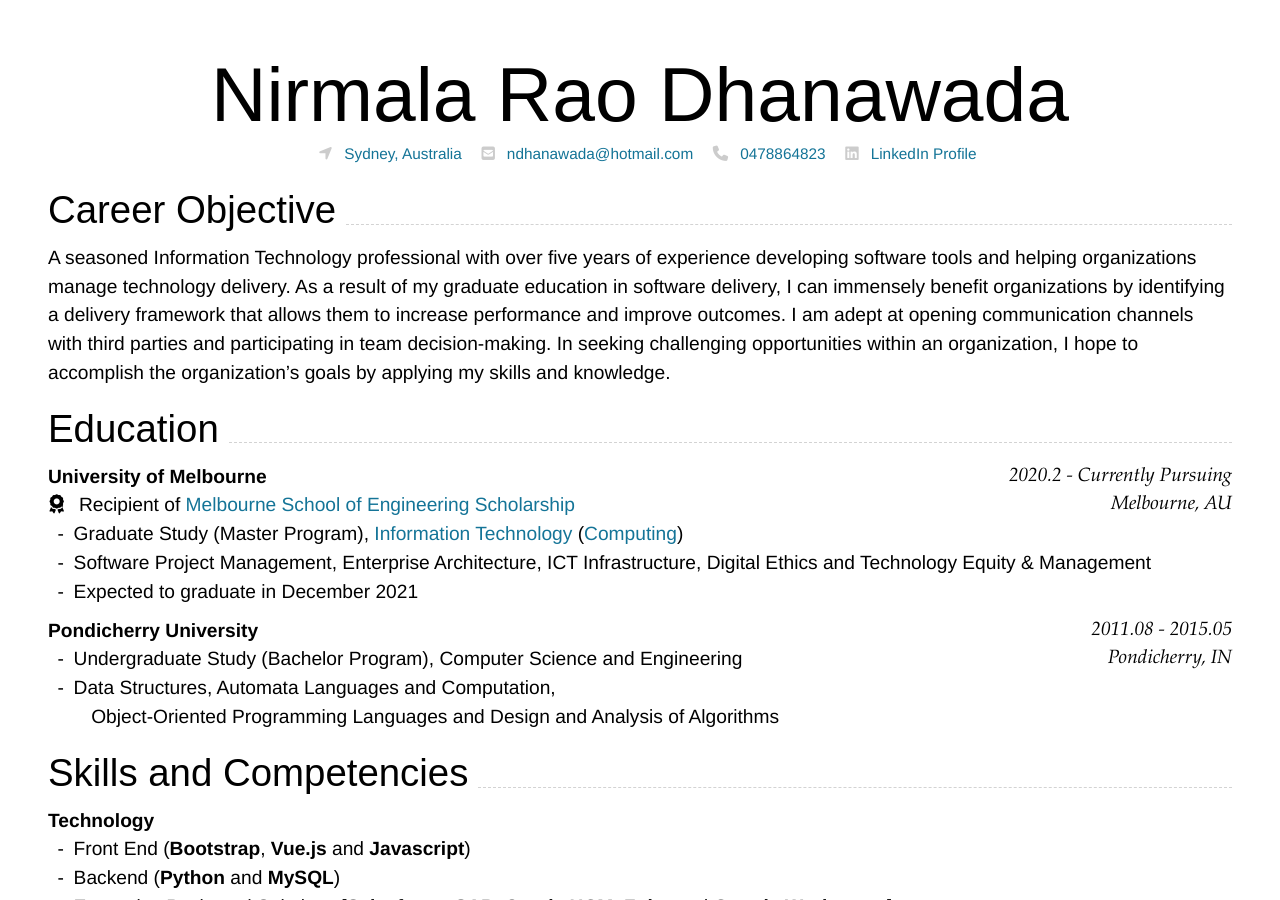
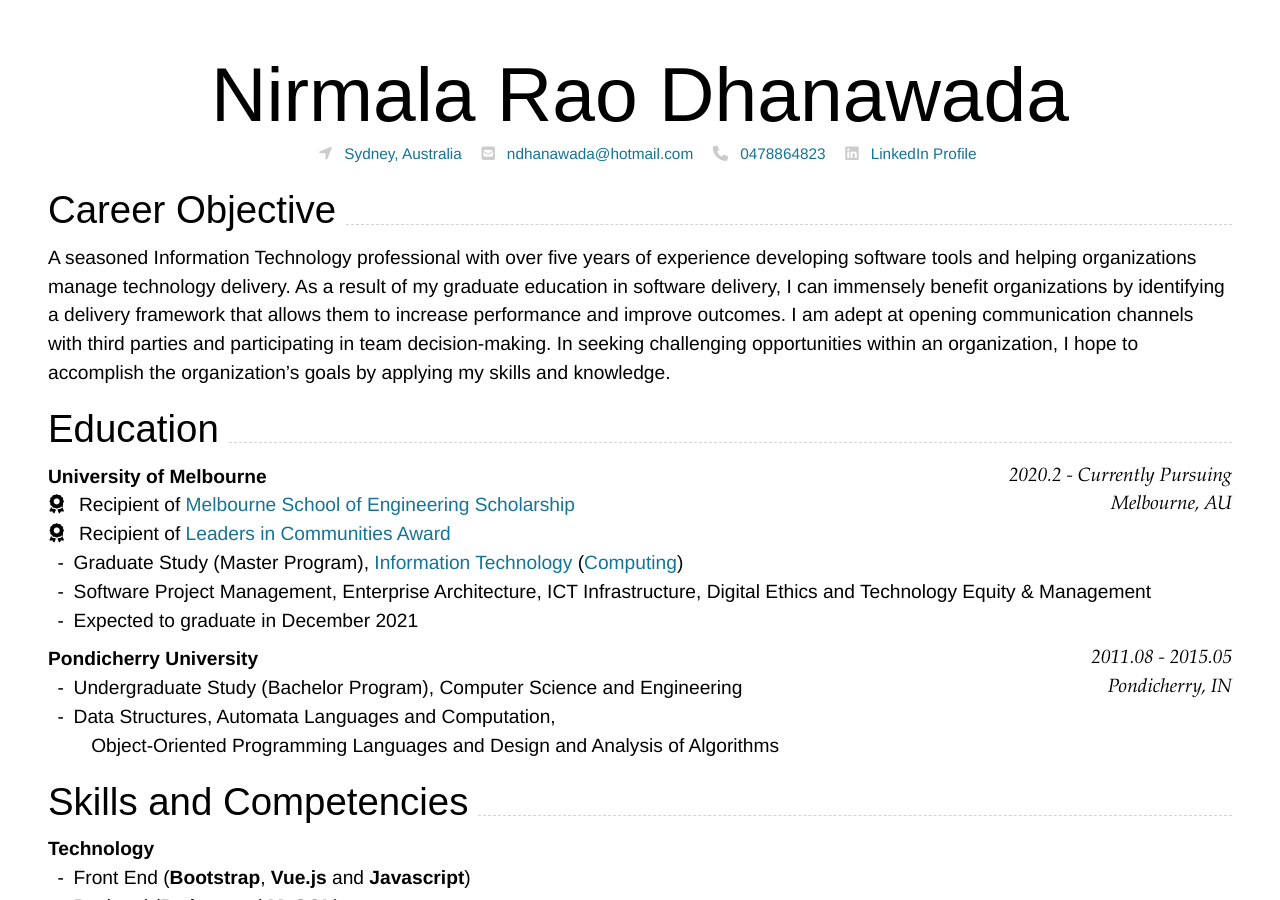
Before and after one commit to thedhanawada/me, a Jekyll site: the page built from index.md, in a window 1280 px wide and 900 px high. Built offline with Jekyll 4.4.1, drawn with Linux system fonts in a browser that asks for light colours; nearby versions of some CDN libraries.

Commit message:
lica-update

````diff
--- a/index.md
+++ b/index.md
@@ -51,6 +51,7 @@ A seasoned Information Technology professional with over five years of experienc
 Melbourne, AU
 ```
 - <i class="fas fa-award"></i> Recipient of [Melbourne School of Engineering Scholarship](https://scholarships.unimelb.edu.au/awards/melbourne-school-of-engineering-foundation-scholarship)
+- <i class="fas fa-award"></i> Recipient of [Leaders in Communities Award](https://students.unimelb.edu.au/careers/get-career-ready/leadership-and-employability-programs/leaders-in-communities-award-lica)
 - Graduate Study (Master Program), [Information Technology](https://handbook.unimelb.edu.au/2021/courses/mc-it) ([Computing](https://handbook.unimelb.edu.au/2021/components/mc-it-spec-1))
 - Software Project Management, Enterprise Architecture, ICT Infrastructure, Digital Ethics and Technology Equity & Management
 - Expected to graduate in December 2021
````
